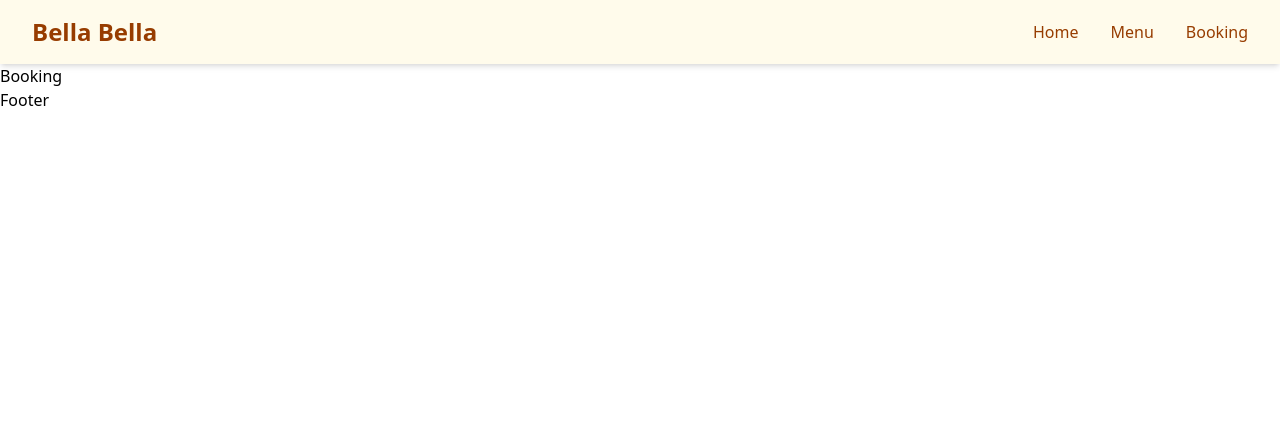
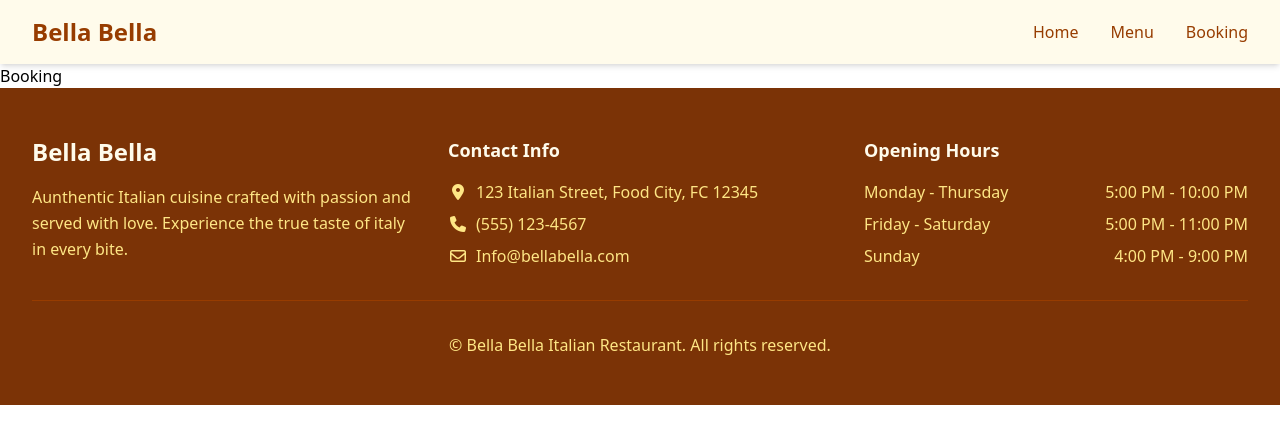
Before and after one commit to sadiya959/bella-bella, a React (Vite) app: page /booking in a window 1280 px wide. Shown: the top 444 px of the page. Built offline with nearby package versions, Linux system fonts and the light colour scheme.

Commit message:
add footer section

```diff
--- a/src/components/Footer.jsx
+++ b/src/components/Footer.jsx
@@ -1,3 +1,66 @@
 export default function Footer() {
-  return <div>Footer</div>;
+  return (
+    <footer className="bg-amber-900 py-12 text-amber-50">
+      <div className="mx-auto max-w-7xl px-4 sm:px-6 lg:px-8">
+        <div className="grid grid-cols-1 gap-8 md:grid-cols-3">
+          <div>
+            <h3 className="mb-4 text-2xl font-bold">Bella Bella</h3>
+            <p className="leading-relaxed text-amber-200">
+              Aunthentic Italian cuisine crafted with passion and served with
+              love. Experience the true taste of italy in every bite.
+            </p>
+          </div>
+
+          <div>
+            <h4 className="mb-4 text-lg font-semibold">Contact Info</h4>
+            <div className="space-y-2 text-amber-200">
+              <div className="flex items-center gap-2">
+                <div className="flex size-5 items-center justify-center">
+                  <i className="fa-solid fa-location-dot"></i>
+                </div>
+                <span>123 Italian Street, Food City, FC 12345</span>
+              </div>
+
+              <div className="flex items-center gap-2">
+                <div className="flex size-5 items-center justify-center">
+                  <i className="fa-solid fa-phone"></i>
+                </div>
+                <span>(555) 123-4567</span>
+              </div>
+
+              <div className="flex items-center gap-2">
+                <div className="flex size-5 items-center justify-center">
+                  <i class="fa-regular fa-envelope"></i>
+                </div>
+                <span>Info@bellabella.com</span>
+              </div>
+            </div>
+          </div>
+
+          <div>
+            <h4 className="mb-4 text-lg font-semibold">Opening Hours</h4>
+            <div className="space-y-2 text-amber-200">
+              <div className="flex justify-between">
+                <span>Monday - Thursday</span>
+                <span>5:00 PM - 10:00 PM</span>
+              </div>
+
+              <div className="flex justify-between">
+                <span>Friday - Saturday</span>
+                <span>5:00 PM - 11:00 PM</span>
+              </div>
+
+              <div className="flex justify-between">
+                <span>Sunday</span>
+                <span>4:00 PM - 9:00 PM</span>
+              </div>
+            </div>
+          </div>
+        </div>
+        <div className="mt-8 border-t border-amber-800 pt-8 text-center text-amber-200">
+          <p>&copy; Bella Bella Italian Restaurant. All rights reserved.</p>
+        </div>
+      </div>
+    </footer>
+  );
 }
```
